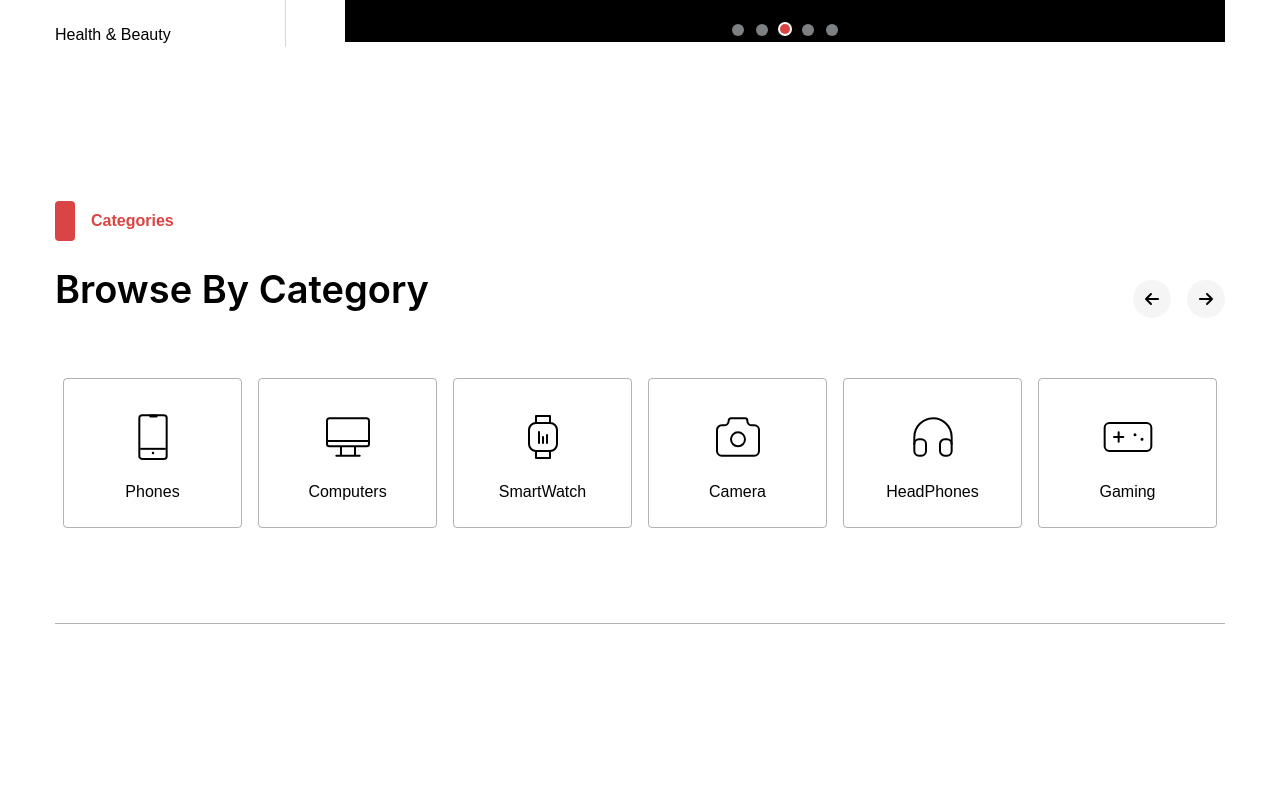
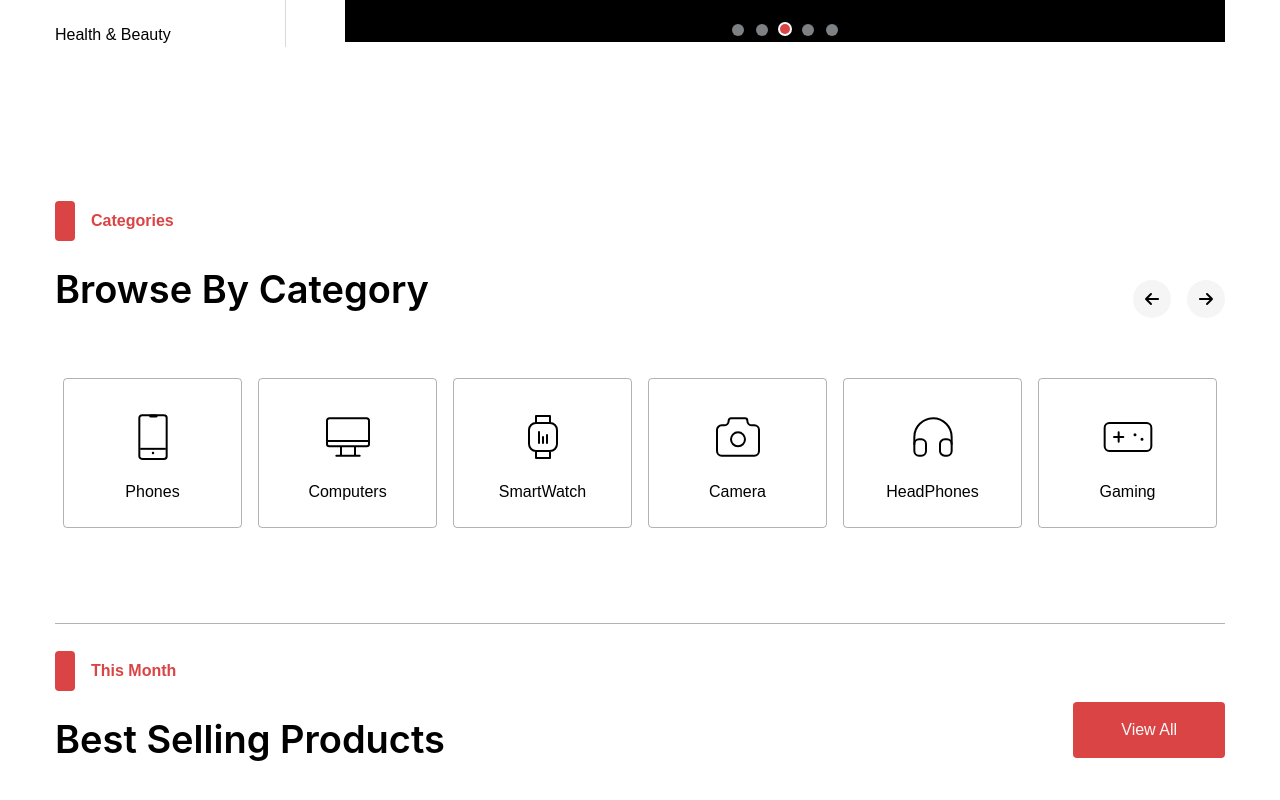
Before and after one commit to mahid76/Exclusive_E-commerce, a React (Vite) app: page / in a window 1280 px wide. Shown: the part 483-1283 px from the top of the page. Before the commit the page ends 1107 px from the top, so only its background shows below. Built offline with nearby package versions, Linux system fonts and the light colour scheme.

Commit message:
Create Primary Button

```diff
--- /dev/null
+++ b/src/components/BestSelling/BestSelling.jsx
@@ -0,0 +1,26 @@
+import React from 'react'
+import Container from "../Layout/Container";
+import SectionSubHead from '../SectionHead/SectionSubHead';
+import SectionHead from '../SectionHead/SectionHead';
+import PrimaryButton from '../Button/PrimaryButton';
+
+const BestSelling = () => {
+  return (
+    <div className='pt-[27px] pb-[122px]  '>
+      <Container>
+        <SectionHead>This Month</SectionHead>
+        <div className='flex items-center justify-between'>
+          <SectionSubHead>Best Selling Products</SectionSubHead>
+          <PrimaryButton>
+            View All
+          </PrimaryButton>
+        </div>
+      </Container>
+
+
+
+    </div>
+  )
+}
+
+export default BestSelling
--- /dev/null
+++ b/src/components/Button/PrimaryButton.jsx
@@ -0,0 +1,16 @@
+
+import React from 'react'
+
+const PrimaryButton = ({children}) => {
+  return (
+    <div>
+      <a href="#">
+         <div className='bg-primary inline-block py-4 px-[48px] rounded '>
+        <p className='font-primary font-medium text-base text-secondary'>{children}</p>
+       </div>
+      </a>
+    </div>
+  )
+}
+
+export default PrimaryButton
--- a/src/components/pages/Home.jsx
+++ b/src/components/pages/Home.jsx
@@ -3,6 +3,7 @@ import Header from '../Header/Header'
 import Navbar from '../Navbar/Navbar'
 import Banner from '../Banner/Banner'
 import Category from '../Category/Category'
+import BestSelling from '../BestSelling/BestSelling'
 
 const Home = () => {
   return (
@@ -11,6 +12,7 @@ const Home = () => {
       <Navbar />
       <Banner />
       <Category />
+      <BestSelling />
     </>
   )
 }
```
Also changed, not shown: src/components/Category/Category.jsx (+0 -7 lines).
